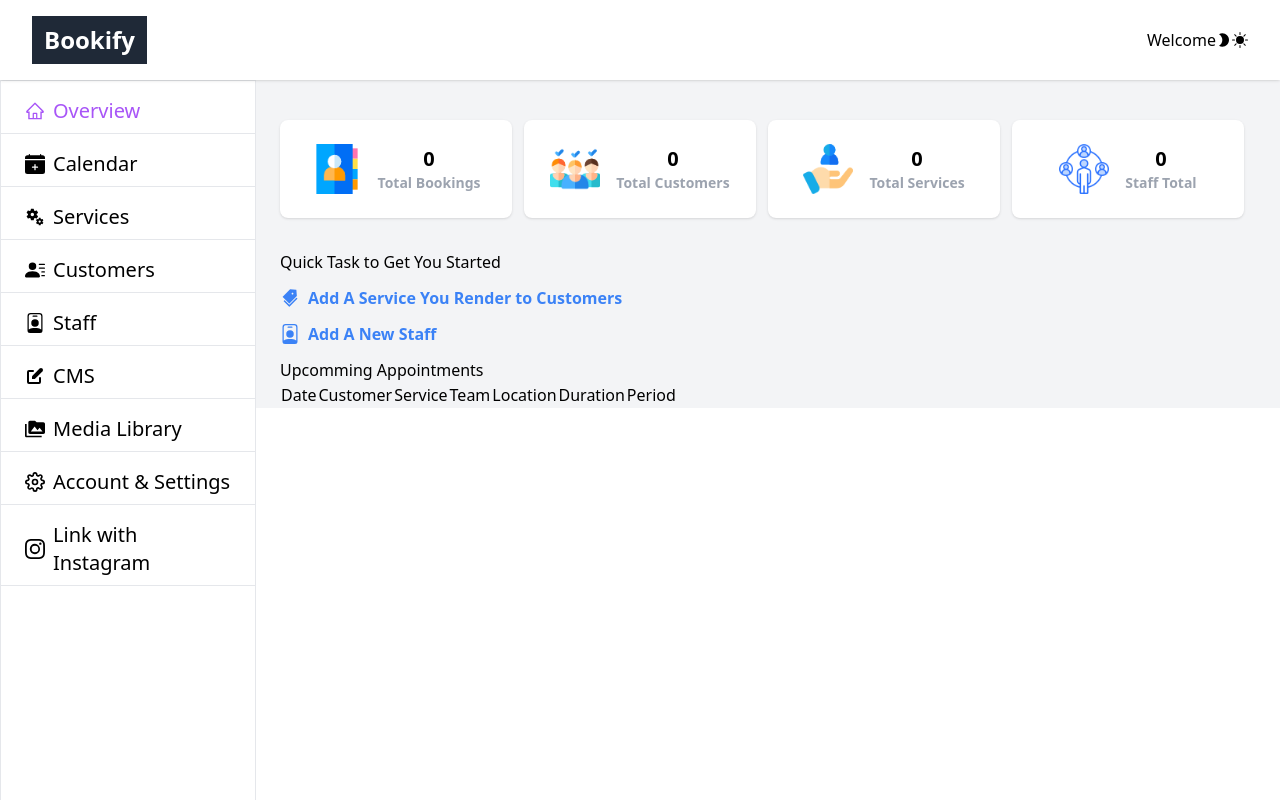
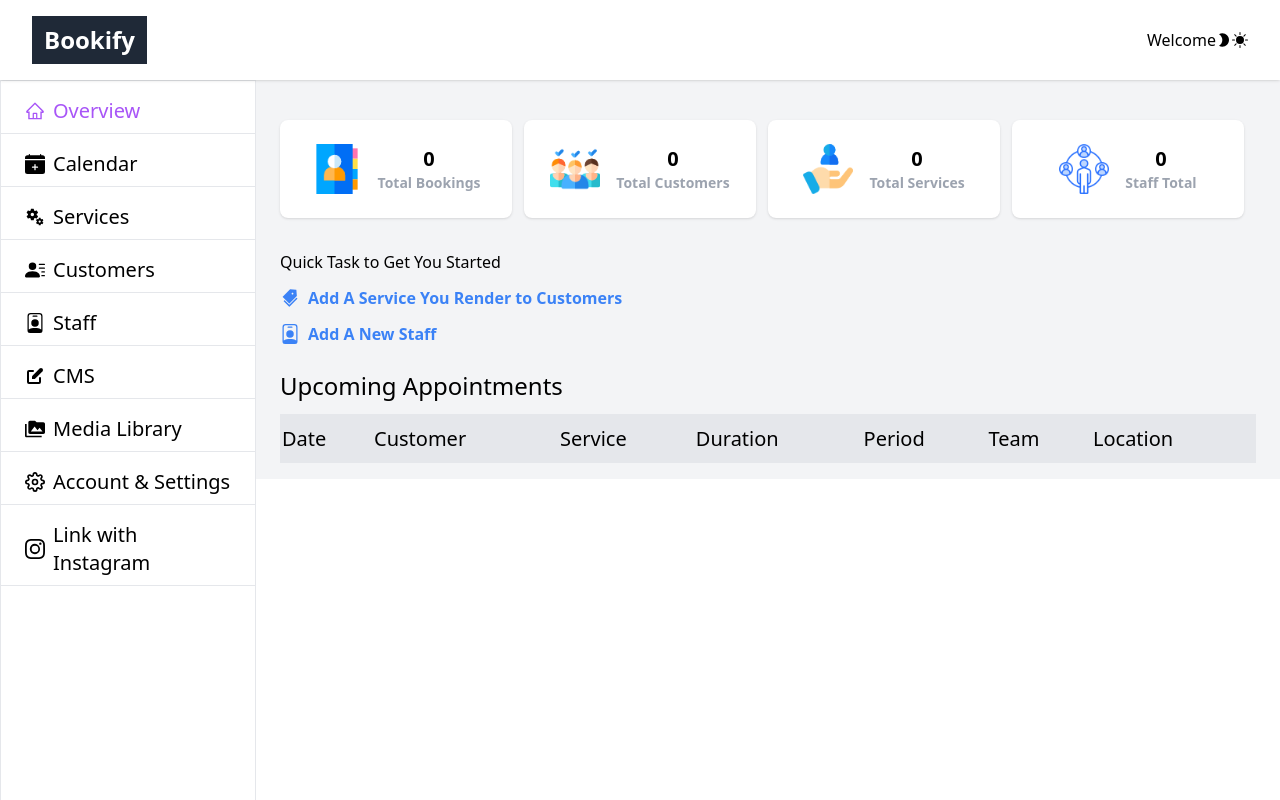
Before and after one commit to BisiDavi/square-booking, a Next.js app: page /admin in a window 1280 px wide. Built offline with nearby package versions, Linux system fonts and the light colour scheme; no server answers.

Commit message:
appointment view updated

```diff
--- a/components/View/AppointmentView.tsx
+++ b/components/View/AppointmentView.tsx
@@ -1,30 +1,65 @@
-// import { listBookings } from "@/requests/getRequests";
-// import { useQuery } from "react-query";
+import { useQuery } from "react-query";
+
+import { listBookings } from "@/requests/getRequests";
+import { bookingType } from "@/types/request-types";
+
+function formatDate(dateString: Date) {
+  const dateInstance = new Date(dateString).toDateString();
+  return dateInstance;
+}
 
 export default function AppointmentView() {
-//   const { data, status } = useQuery("listBooking", listBookings);
+  const { data, status } = useQuery("listBooking", listBookings);
 
-//   console.log("data", data);
+  const parsedData = status === "success" ? JSON.parse(data?.data) : null;
+  console.log("parsedData", parsedData);
 
   return (
-    <div>
-      <h3>Upcomming Appointments</h3>
-      <table className="table">
+    <div className="my-4">
+      <h3 className="font-medium my-3 mt-6 text-2xl">Upcoming Appointments</h3>
+      <table className="table w-full border">
         <thead>
-          <tr>
+          <tr className="font-medium text-xl h-12 bg-gray-200">
             <td>Date</td>
             <td>Customer</td>
             <td>Service</td>
+            <td>Duration</td>
+            <td>Period</td>
             <td>Team</td>
             <td>Location</td>
-            <td>Duration</td>
-            <td>Period</td>
           </tr>
         </thead>
-        <tbody>
-            <tr></tr>
-        </tbody>
+        {parsedData && (
+          <tbody className="text-md">
+            {parsedData.bookings.map((booking: bookingType) => {
+              const serviceVariationId =
+                booking?.appointmentSegments &&
+                booking?.appointmentSegments[0]?.serviceVariationId;
+              const appointment =
+                booking?.appointmentSegments && booking?.appointmentSegments[0];
+              const serviceDuration = appointment.durationMinutes
+                ? `${appointment?.durationMinutes} mins`
+                : appointment?.durationHours === 1
+                ? `${appointment?.durationHours} hr`
+                : `${appointment?.durationHours} hrs`;
+              const team = appointment?.teamMemberId;
+              return (
+                <tr key={booking.id} className="border-b h-10 items-center">
+                  <td>{formatDate(booking?.createdAt)}</td>
+                  <td>{booking?.customerId}</td>
+                  <td>{serviceVariationId}</td>
+                  <td>{serviceDuration}</td>
+                  <td>{serviceDuration}</td>
+                  <td>{team}</td>
+                  <td>{booking?.locationId}</td>
+                </tr>
+              );
+            })}
+          </tbody>
+        )}
       </table>
     </div>
   );
 }
+
+// durationMinutes
--- a/pages/api/booking/list-bookings.ts
+++ b/pages/api/booking/list-bookings.ts
@@ -1,3 +1,4 @@
+import formatBigInt from "@/lib/formatBigInt";
 import adminSquareClient from "@/square/admin";
 
 import type { NextApiRequest, NextApiResponse } from "next";
@@ -13,10 +14,9 @@ export default async function Handler(
   switch (req.method) {
     case "GET": {
       try {
-        const response =
-          await client.bookingsApi.listBookings();
-        console.log("retrieveBusinessBookingProfile", response.result);
-        res.status(200).json(response.result);
+        const response = await client.bookingsApi.listBookings();
+        console.log("response", response.result);
+        res.status(200).json(formatBigInt(response.result));
       } catch (error) {
         console.log("error", error);
         res.status(400).json(error);
--- a/square/admin.ts
+++ b/square/admin.ts
@@ -2,10 +2,11 @@ export default async function adminSquareClient(token: string) {
   const squareClient = await import("square");
 
   const squareEnvironment = squareClient.Environment.Production;
-
+  // token
+  console.log('token',token)
 
   const client = new squareClient.Client({
-    accessToken: token,
+    accessToken: `${process.env.NEXT_PUBLIC_SQUARE_PRODUCTION_ACCESS_TOKEN}`,
     environment: squareEnvironment,
   });
 
```
Also changed, not shown: types/request-types.ts (+28 -0 lines).
